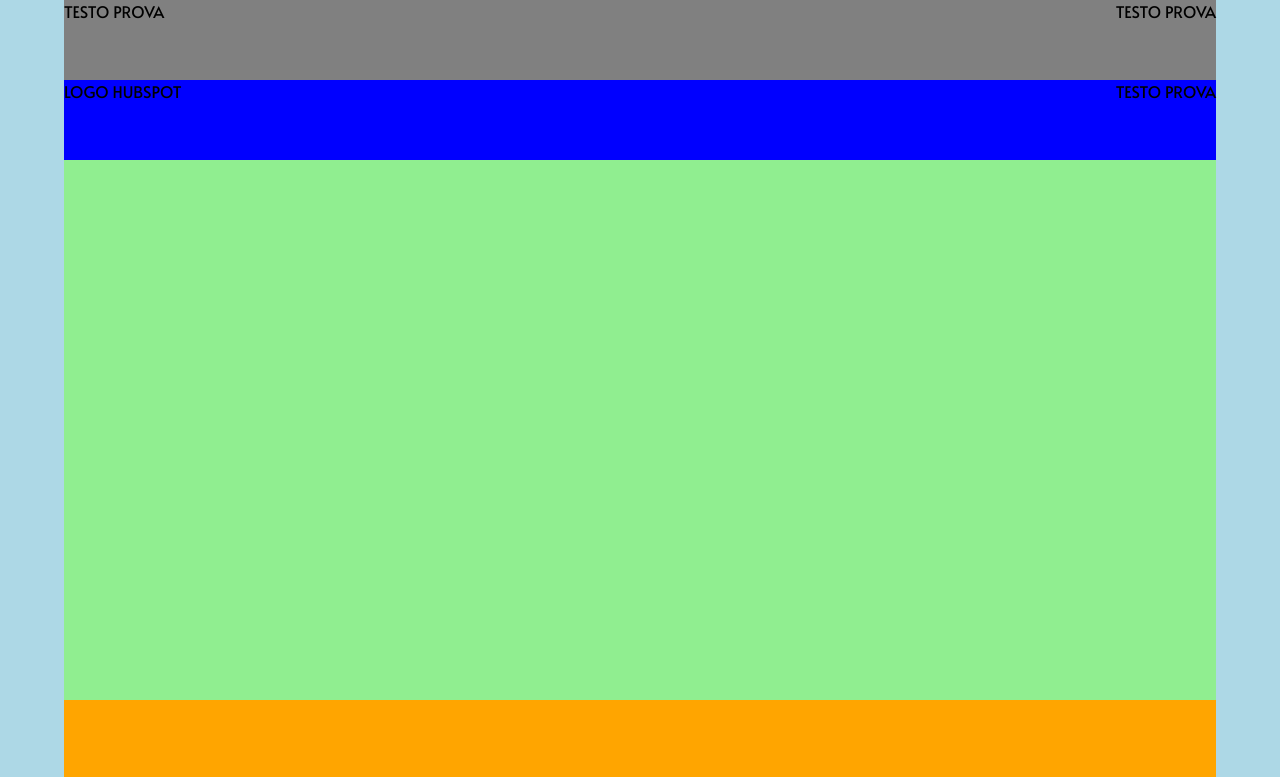
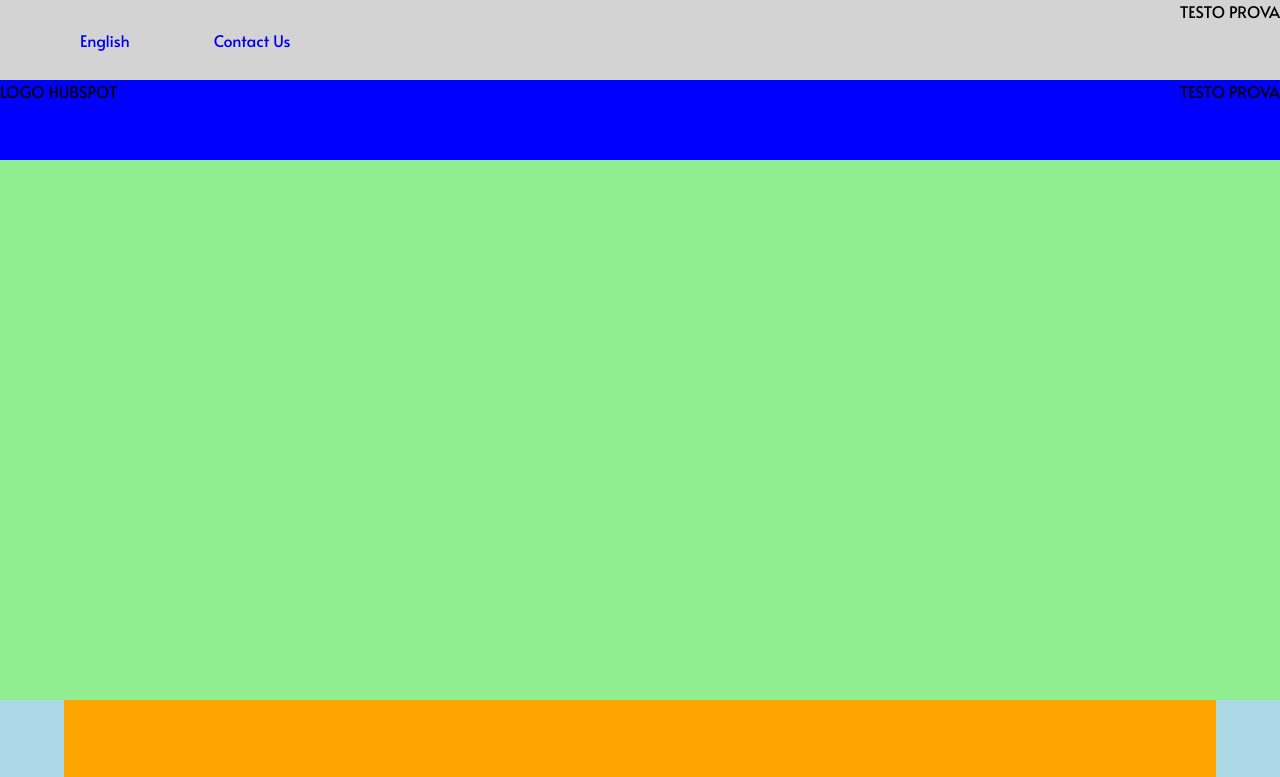
Before and after one commit to AndreaBottini/html-css-hubspot, a plain HTML site: page index.html in a window 1280 px wide. Shown: the top 777 px of the page. Drawn offline with Linux system fonts and the light colour scheme.

Commit message:
Inizio Lavoro pulsanti Navbar

```diff
--- a/css/style.css
+++ b/css/style.css
@@ -11,15 +11,23 @@ body {
 
 .page-header {
   height: 700px;
-  width: 90%;
+  /*width: 90%;*/
   margin: 0 auto;
   background-color: lightgreen;
 }
 
 .header-nav-top {
   height: 80px;
-  background-color: grey;
-  width: 100%;
+  background-color: lightgrey;
+  /*width: 100%;*/
+  margin: 0;
+}
+
+.header-nav-left a {
+  text-decoration: none;
+  margin-left: 80px;
+  line-height: 80px;
+  vertical-align: middle;
 }
 
 .header-nav-bottom {
--- a/index.html
+++ b/index.html
@@ -11,7 +11,8 @@
       <div class="page-header">
         <div class="header-nav-top">
           <div class="header-nav-left">
-            TESTO PROVA
+            <a href="#">English</a>
+            <a href="#">Contact Us</a>
           </div>
           <div class="header-nav-right">
             TESTO PROVA
```
